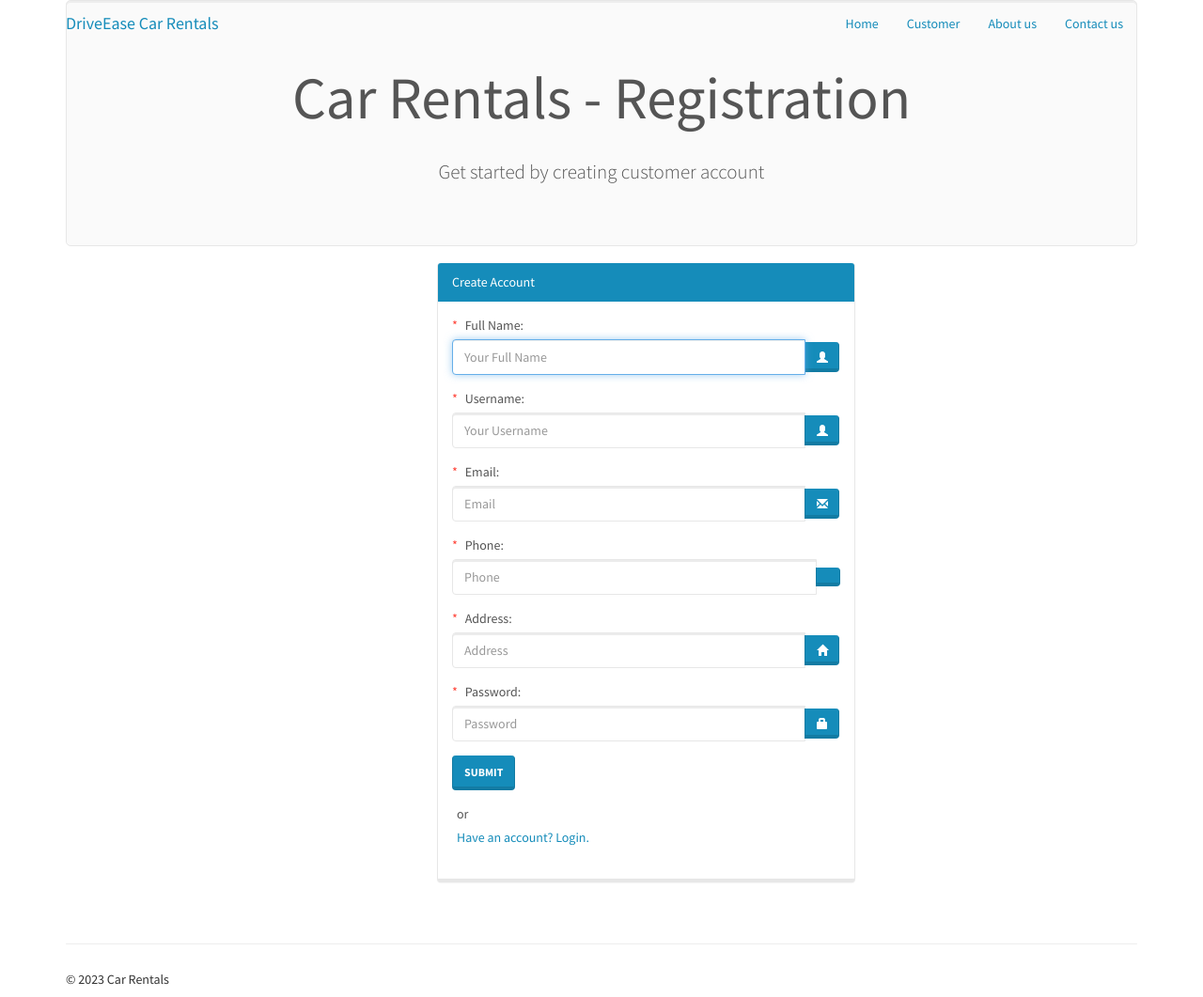
After one commit to kevinjosephh/project-sem1, a PHP site: page /customersignup.php in a window 1280 px wide. The commit adds this page. Shown: the whole page at 94% size. Run offline with PHP 8.4, Linux system fonts and the light colour scheme; some libraries are stand-ins or nearby versions.

Commit message:
added registeration

```diff
--- a/assets/css/user.css
+++ b/assets/css/user.css
@@ -315,6 +315,10 @@ h3 {
   text-align: center;
 }
 
+.site-footer p {
+  color: black !important;
+}
+
 @media (min-width: 768px) {
   .site-footer h5 {
     text-align: left;
--- /dev/null
+++ b/customersignup.php
@@ -0,0 +1,142 @@
+<html>
+
+<head>
+    <title> customer Signup | Car Rentals  </title>
+    <link rel="shortcut icon" type="image/png" href="assets/img/P.png.png">
+    <link rel="stylesheet" href="https://fonts.googleapis.com/css?family=Lato">
+    <link rel="stylesheet" href="assets/bootstrap/css/bootstrap.min.css">
+    <link rel="stylesheet" href="assets/fonts/font-awesome.min.css">
+    <link rel="stylesheet" href="assets/w3css/w3.css">
+    <script type="text/javascript" src="assets/js/jquery.min.js"></script>
+    <script type="text/javascript" src="assets/js/bootstrap.min.js"></script>
+    <link rel="stylesheet" href="assets/css/clientlogin.css">
+<body>
+     <!-- Navigation -->
+     <?php include 'navbar.php'; ?>
+
+    <div class="container">
+        <div class="jumbotron">
+            <h1 class="text-center">Car Rentals - Registration</h1>
+            <br>
+            <p class="text-center">Get started by creating customer account</p>
+        </div>
+    </div>
+
+    <div class="container" style="margin-top: -1%; margin-bottom: 2%;">
+        <div class="col-md-5 col-md-offset-4">
+            <div class="panel panel-primary">
+                <div class="panel-heading"> Create Account </div>
+                <div class="panel-body">
+
+                    <form role="form" action="customer_registered_success.php" method="POST">
+
+                        <div class="row">
+                            <div class="form-group col-xs-12">
+                                <label for="customer_name"><span class="text-danger" style="margin-right: 5px;">*</span> Full Name: </label>
+                                <div class="input-group">
+                                    <input class="form-control" id="customer_name" type="text" name="customer_name" placeholder="Your Full Name" required="" autofocus="">
+                                    <span class="input-group-btn">
+                  <label class="btn btn-primary"><span class="glyphicon glyphicon-user" aria-hidden="true"></label>
+              </span>
+                                    </span>
+                                </div>
+                            </div>
+                        </div>
+
+                        <div class="row">
+                            <div class="form-group col-xs-12">
+                                <label for="customer_username"><span class="text-danger" style="margin-right: 5px;">*</span> Username: </label>
+                                <div class="input-group">
+                                    <input class="form-control" id="customer_username" type="text" name="customer_username" placeholder="Your Username" required="">
+                                    <span class="input-group-btn">
+                  <label class="btn btn-primary"><span class="glyphicon glyphicon-user" aria-hidden="true"></label>
+              </span>
+                                    </span>
+                                </div>
+                            </div>
+                        </div>
+
+                        <div class="row">
+                            <div class="form-group col-xs-12">
+                                <label for="customer_email"><span class="text-danger" style="margin-right: 5px;">*</span> Email: </label>
+                                <div class="input-group">
+                                    <input class="form-control" id="customer_email" type="email" name="customer_email" placeholder="Email" required="">
+                                    <span class="input-group-btn">
+                  <label class="btn btn-primary"><span class="glyphicon glyphicon-envelope" aria-hidden="true"></label>
+              </span>
+                                    </span>
+                                </div>
+                            </div>
+                        </div>
+
+                        <div class="row">
+                            <div class="form-group col-xs-12">
+                                <label for="customer_phone"><span class="text-danger" style="margin-right: 5px;">*</span> Phone: </label>
+                                <div class="input-group">
+                                    <input class="form-control" id="customer_phone" type="text" name="customer_phone" placeholder="Phone" required="">
+                                    <span class="input-group-btn">
+                  <label class="btn btn-primary"><span class="glyphicon glyphicon-contact" aria-hidden="true"></span></label>
+                                    </span>
+
+                                </div>
+                            </div>
+                        </div>
+
+                        <div class="row">
+                            <div class="form-group col-xs-12">
+                                <label for="customer_address"><span class="text-danger" style="margin-right: 5px;">*</span> Address: </label>
+                                <div class="input-group">
+                                    <input class="form-control" id="customer_address" type="text" name="customer_address" placeholder="Address" required="">
+                                    <span class="input-group-btn">
+                  <label class="btn btn-primary"><span class="glyphicon glyphicon-home" aria-hidden="true"></label>
+              </span>
+                                    </span>
+                                </div>
+                            </div>
+                        </div>
+
+                        <div class="row">
+                            <div class="form-group col-xs-12">
+                                <label for="customer_password"><span class="text-danger" style="margin-right: 5px;">*</span> Password: </label>
+                                <div class="input-group">
+                                    <input class="form-control" id="customer_password" type="password" name="customer_password" placeholder="Password" required="">
+                                    <span class="input-group-btn">
+                  <label class="btn btn-primary"><span class="glyphicon glyphicon-lock" aria-hidden="true"></span></label>
+                                    </span>
+
+                                </div>
+                            </div>
+                        </div>
+
+
+
+                        <div class="row">
+                            <div class="form-group col-xs-4">
+                                <button class="btn btn-primary" type="submit">Submit</button>
+                            </div>
+
+                        </div>
+                        <label style="margin-left: 5px;">or</label> <br>
+                        <label style="margin-left: 5px;"><a href="customerlogin.php">Have an account? Login.</a></label>
+
+                    </form>
+
+                </div>
+
+            </div>
+
+        </div>
+    </div>
+</body>
+<footer class="site-footer">
+    <div class="container">
+        <hr>
+        <div class="row">
+            <div class="col-sm-6">
+                <h5>© <?php echo date("Y"); ?> Car Rentals</h5>
+            </div>
+        </div>
+    </div>
+</footer>
+
+</html>
```
Also changed, not shown: contact_process.php (+14 -13 lines), contact_us.php (+23 -3 lines), customer_registered_success.php (added, +85 -0 lines), index.php (+48 -16 lines).
